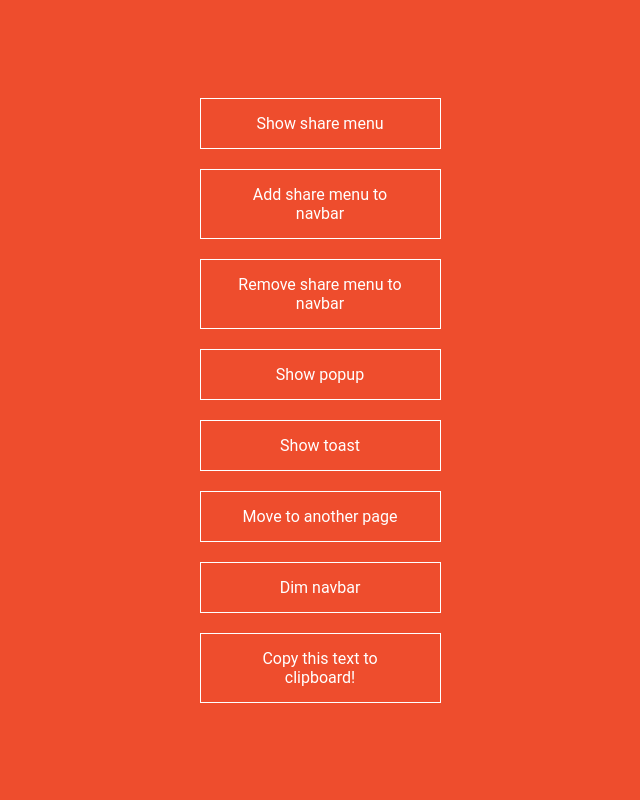
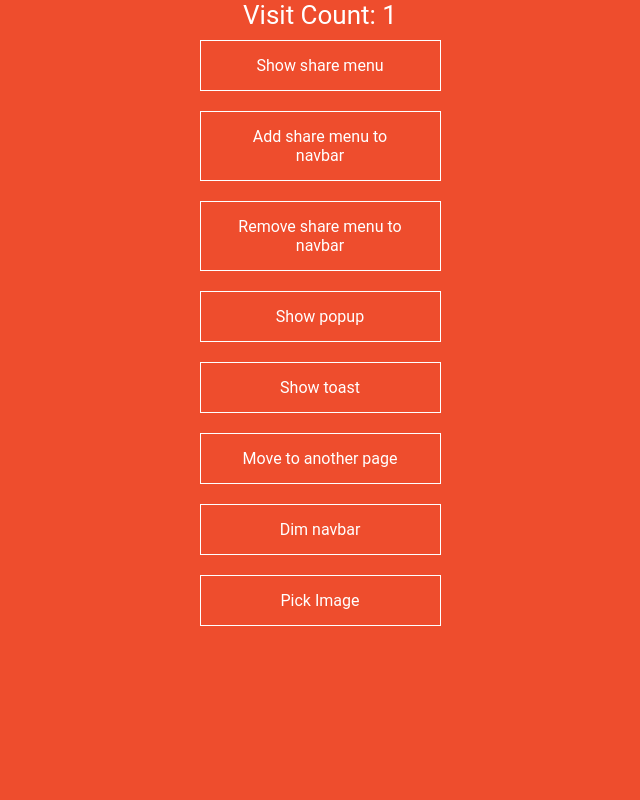
Before and after one commit to iqballmuhammad/web-bridge-playground, a React (Create React App) app: page / in a window 1280 px wide. Shown: the top 800 px of the page, without its empty margins (320-960 px from the left). Built offline with nearby package versions, Linux system fonts and the light colour scheme.

Commit message:
GH pages & Pick Image

```diff
--- a/package.json
+++ b/package.json
@@ -4,12 +4,15 @@
   "version": "0.1.0",
   "private": true,
   "dependencies": {
+    "gh-pages": "^2.0.1",
     "react": "^16.8.3",
     "react-dom": "^16.8.3",
     "react-router-dom": "^4.3.1",
     "react-scripts": "2.1.5"
   },
   "scripts": {
+    "predeploy": "npm run build",
+    "deploy": "gh-pages -d build",
     "start": "react-scripts start",
     "build": "react-scripts build",
     "test": "react-scripts test",
--- a/src/App.js
+++ b/src/App.js
@@ -1,5 +1,5 @@
 import React, { Component } from "react";
-import { BrowserRouter as Router, Route } from "react-router-dom";
+import { HashRouter as Router, Route } from "react-router-dom";
 import WebBridgeLoader from "./helper/WebBridgeLoader";
 import LandingPage from "./components/LandingPage";
 import OtherPage from "./components/OtherPage";
--- a/src/components/LandingPage.js
+++ b/src/components/LandingPage.js
@@ -1,22 +1,27 @@
 import React, { Component } from "react";
+import overlay from "../images/overlay.png";
 import "../App.css";
 
 class LandingPage extends Component {
   constructor(props) {
     super(props);
     this.state = {
-      isDim: false
+      isDim: false,
+      visitCount: 0
     };
   }
 
   componentDidMount() {
+    this.setState({ visitCount: this.state.visitCount + 1 });
     window.addEventListener("share", e => {
       this.showShare();
     });
   }
   showShare = () => {
+    const shareImage = document.getElementById("myImage").src;
     window["bridgeCallHandler"]("share", {
-      shareType: 4
+      shareType: 4,
+      genericImageUrl: shareImage
     });
   };
 
@@ -84,7 +89,8 @@ class LandingPage extends Component {
   };
 
   navigate = () => {
-    const url = `http://192.168.1.104:3000/other`;
+    const url = `${window.location.href}other`;
+    console.log(url);
     window["bridgeCallHandler"]("navigate", {
       url
     });
@@ -114,6 +120,32 @@ class LandingPage extends Component {
     });
   };
 
+  pickImage = () => {
+    window["bridgeCallHandler"](
+      "pickImage",
+      {
+        maxCount: 1,
+        type: 0
+      },
+      res => {
+        var c = document.getElementById("myCanvas");
+        var ctx = c.getContext("2d");
+        var imageObj1 = new Image();
+        var imageObj2 = new Image();
+        imageObj1.src = res.image;
+        imageObj1.onload = function() {
+          ctx.drawImage(imageObj1, 0, 0, 300, 300);
+          imageObj2.src = overlay;
+          imageObj2.onload = function() {
+            ctx.drawImage(imageObj2, 0, 0, 300, 300);
+            var img = c.toDataURL("image/png");
+            document.getElementById("myImage").src = img;
+          };
+        };
+      }
+    );
+  };
+
   render() {
     return (
       <div className="App">
@@ -124,6 +156,7 @@ class LandingPage extends Component {
         >
           <div className="overlay-text">Click anywhere to undim</div>
         </div>
+        <div>Visit Count: {this.state.visitCount}</div>
         <div className="item" onClick={this.showShare}>
           Show share menu
         </div>
@@ -145,6 +178,11 @@ class LandingPage extends Component {
         <div className="item" onClick={this.dimNavbar}>
           Dim navbar
         </div>
+        <div className="item" onClick={this.pickImage}>
+          Pick Image
+        </div>
+        <canvas id="myCanvas" width="300" height="300" />
+        <img id="myImage" style={{ display: "none" }} alt="myImage" />
         <div
           className="item"
           onClick={() => this.copy("Copy this text to clipboard!")}
```
Also changed, not shown: src/images/overlay.png (added), 2 other files (tests, documents, lock files or other folders).
